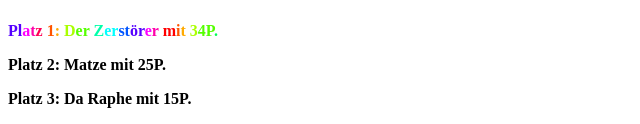
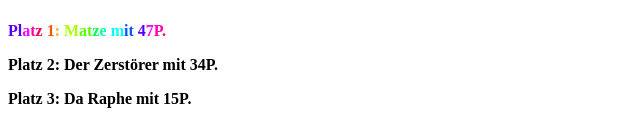
Before and after one commit to 7h3730B/MaSnake, a plain HTML site: page index.html in a window 1280 px wide. Shown: the part 411-535 px from the top of the page, without its empty margins (0-640 px from the left). Drawn offline with Linux system fonts and the light colour scheme.

Commit message:
Update index.html

```diff
--- a/index.html
+++ b/index.html
@@ -143,8 +143,8 @@
         // ]]>
     </script>
     <h4>
-        <p class="right" id="rainbow">Platz 1: Der Zerstörer mit 34P.</p>
-        <p class="right">Platz 2: Matze mit 25P.</p>
+        <p class="right" id="rainbow">Platz 1: Matze mit 47P.</p>
+        <p class="right">Platz 2: Der Zerstörer mit 34P.</p>
         <p class="right">Platz 3: Da Raphe mit 15P. </p>
         <p class="right" id="score">Your Score: </p>
         <p class="right" id="bestelo">Your Best: </p>
```
